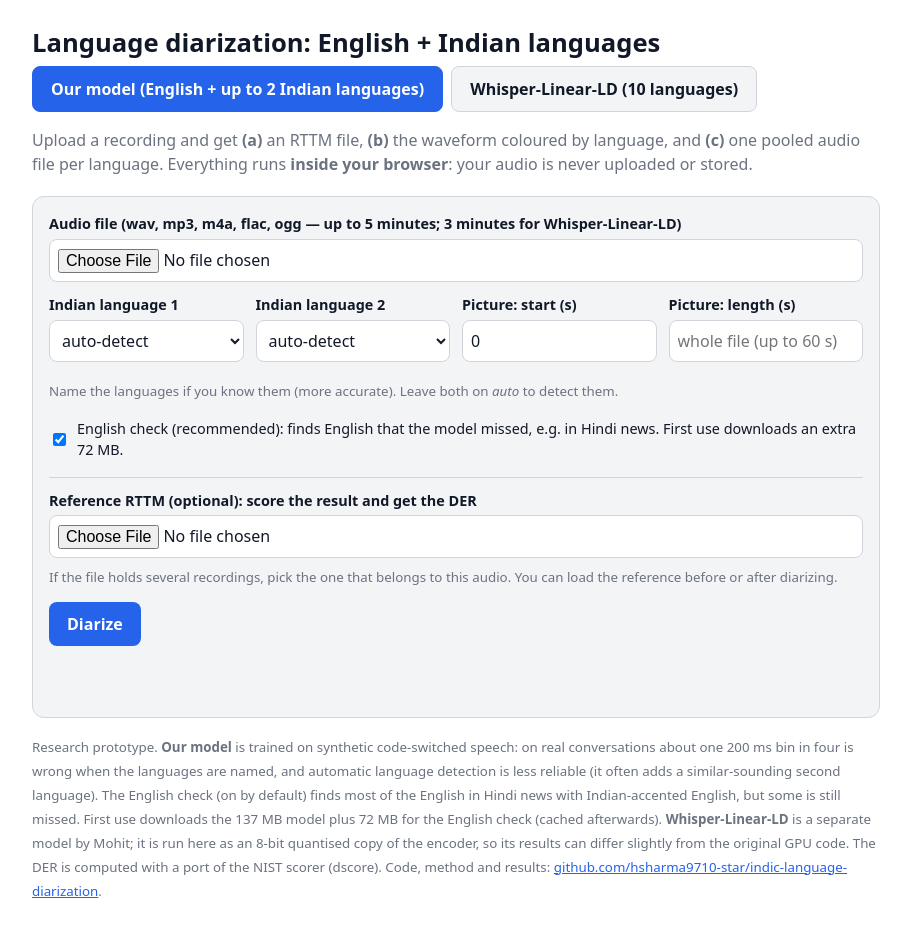
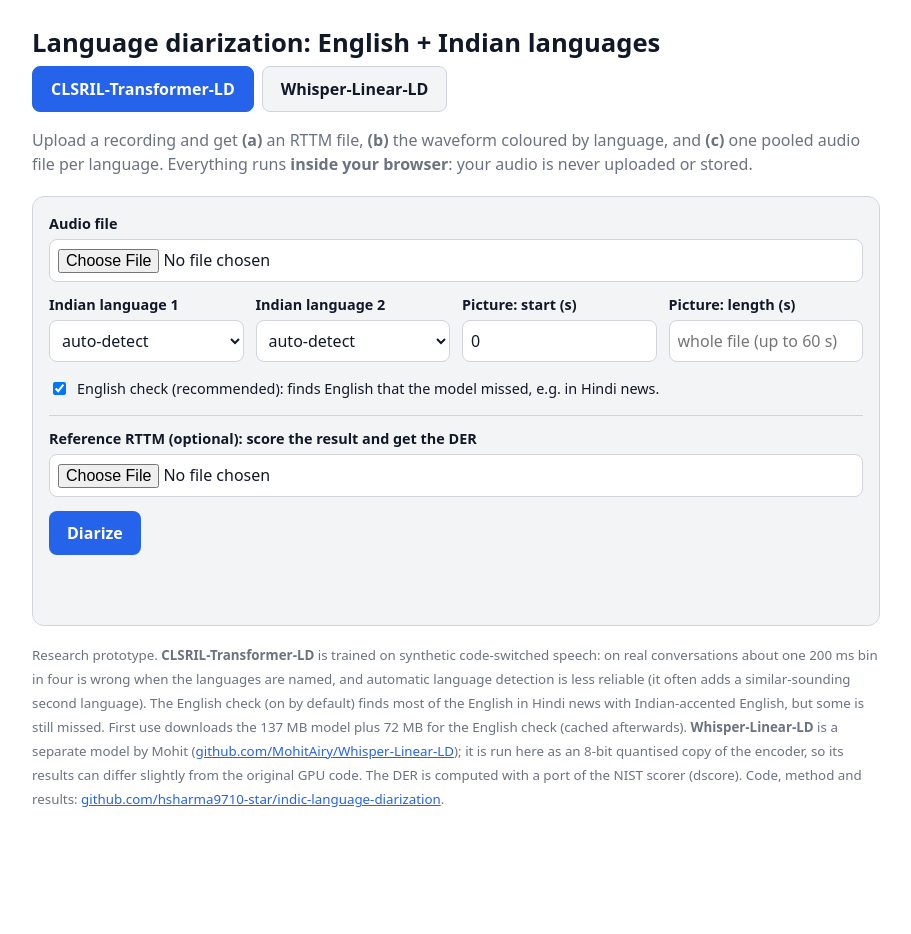
Before and after one commit to hsharma9710-star/indic-language-diarization-web, a plain HTML site: page index.html in a window 1280 px wide. Shown: the whole page, without its empty margins (184-1095 px from the left). After the commit the page ends 890 px from the top, so only its background shows below. Drawn offline with Linux system fonts and the light colour scheme.

Commit message:
Wording: same intro line on both tabs, model names CLSRIL-Transformer-LD and Whisper-Linear-LD, remove helper lines and bracketed text
Co-Authored-By: Claude Sonnet 5.5 <noreply@anthropic.com>

```diff
--- a/app.js
+++ b/app.js
@@ -528,7 +528,7 @@ function download(filename, blob) {
 let tab = "ours";
 const LEAD = {
   ours: "Upload a recording and get <b>(a)</b> an RTTM file, <b>(b)</b> the waveform coloured by language, and <b>(c)</b> one pooled audio file per language. Everything runs <b>inside your browser</b>: your audio is never uploaded or stored.",
-  wl: "The same page with a second model: <b>Whisper-Linear-LD</b> by Mohit (frozen Whisper-large-v3 encoder + linear probe, 10 languages, no language needs to be named). Same outputs, and everything still runs <b>inside your browser</b>."
+  wl: "Upload a recording and get <b>(a)</b> an RTTM file, <b>(b)</b> the waveform coloured by language, and <b>(c)</b> one pooled audio file per language. Everything runs <b>inside your browser</b>: your audio is never uploaded or stored."
 };
 function setTab(t) {
   tab = t;
--- a/index.html
+++ b/index.html
@@ -40,13 +40,13 @@
 <main>
   <h1>Language diarization: English + Indian languages</h1>
   <div class="tabs" role="tablist">
-    <button id="tabOurs" role="tab" aria-selected="true">Our model (English + up to 2 Indian languages)</button>
-    <button id="tabWl" role="tab" aria-selected="false">Whisper-Linear-LD (10 languages)</button>
+    <button id="tabOurs" role="tab" aria-selected="true">CLSRIL-Transformer-LD</button>
+    <button id="tabWl" role="tab" aria-selected="false">Whisper-Linear-LD</button>
   </div>
   <p class="lead" id="lead"></p>
 
   <div class="card">
-    <label for="file">Audio file (wav, mp3, m4a, flac, ogg &mdash; up to 5 minutes; 3 minutes for Whisper-Linear-LD)</label>
+    <label for="file">Audio file</label>
     <input id="file" type="file" accept="audio/*,video/mp4">
     <div class="row" style="margin-top:12px">
       <div class="oursOnly"><label for="l1">Indian language 1</label><select id="l1"></select></div>
@@ -54,17 +54,14 @@
       <div><label for="ws">Picture: start (s)</label><input id="ws" type="number" min="0" value="0"></div>
       <div><label for="wl">Picture: length (s)</label><input id="wl" type="number" min="2" placeholder="whole file (up to 60 s)"></div>
     </div>
-    <p class="oursOnly"><small>Name the languages if you know them (more accurate). Leave both on <i>auto</i> to detect them.</small></p>
     <p class="oursOnly"><label style="display:flex;gap:8px;align-items:center;font-weight:normal"><input id="engchk" type="checkbox" checked>
-    English check (recommended): finds English that the model missed, e.g. in Hindi news. First use downloads an extra 72 MB.</label></p>
-    <p class="wlOnly"><small>This model finds the languages by itself (English, Hindi, Kannada, Malayalam, Tamil, Telugu, Assamese, Bengali, Marathi, Odia). It is large: the first use downloads about 560 MB (cached afterwards) and every 30 s of audio takes 1&ndash;2 minutes to analyse on a normal laptop, so this tab accepts up to 3 minutes and a short clip is the best way to try it.
-    Model and method: <a href="https://github.com/MohitAiry/Whisper-Linear-LD">github.com/MohitAiry/Whisper-Linear-LD</a>.</small></p>
+    English check (recommended): finds English that the model missed, e.g. in Hindi news.</label></p>
 
     <div style="margin-top:14px;padding-top:12px;border-top:1px solid var(--line)">
       <label for="refrttm">Reference RTTM (optional): score the result and get the DER</label>
       <input id="refrttm" type="file" accept=".rttm,.txt,text/plain">
       <select id="refid" hidden style="margin-top:8px"></select>
-      <p style="margin:6px 0 0"><small id="refinfo">If the file holds several recordings, pick the one that belongs to this audio. You can load the reference before or after diarizing.</small></p>
+      <p style="margin:6px 0 0"><small id="refinfo"></small></p>
     </div>
 
     <p style="margin-top:14px"><button id="go">Diarize</button></p>
@@ -96,10 +93,10 @@
     </div>
   </div>
 
-  <p><small>Research prototype. <b>Our model</b> is trained on synthetic code-switched speech: on real conversations about one 200 ms bin in four is wrong when the
+  <p><small>Research prototype. <b>CLSRIL-Transformer-LD</b> is trained on synthetic code-switched speech: on real conversations about one 200 ms bin in four is wrong when the
   languages are named, and automatic language detection is less reliable (it often adds a similar-sounding second language).
   The English check (on by default) finds most of the English in Hindi news with Indian-accented English, but some is still missed.
-  First use downloads the 137 MB model plus 72 MB for the English check (cached afterwards). <b>Whisper-Linear-LD</b> is a separate model by Mohit; it is run here as an
+  First use downloads the 137 MB model plus 72 MB for the English check (cached afterwards). <b>Whisper-Linear-LD</b> is a separate model by Mohit (<a href="https://github.com/MohitAiry/Whisper-Linear-LD">github.com/MohitAiry/Whisper-Linear-LD</a>); it is run here as an
   8-bit quantised copy of the encoder, so its results can differ slightly from the original GPU code. The DER is computed with a port of the NIST scorer (dscore).
   Code, method and results: <a href="https://github.com/hsharma9710-star/indic-language-diarization">github.com/hsharma9710-star/indic-language-diarization</a>.</small></p>
 </main>
@@ -107,6 +104,6 @@
 <script src="ort.min.js"></script>
 <script src="der.js?v=1"></script>
 <script src="wlld.js?v=1"></script>
-<script src="app.js?v=6"></script>
+<script src="app.js?v=7"></script>
 </body>
 </html>
```
Also changed, not shown: 1 other file.
